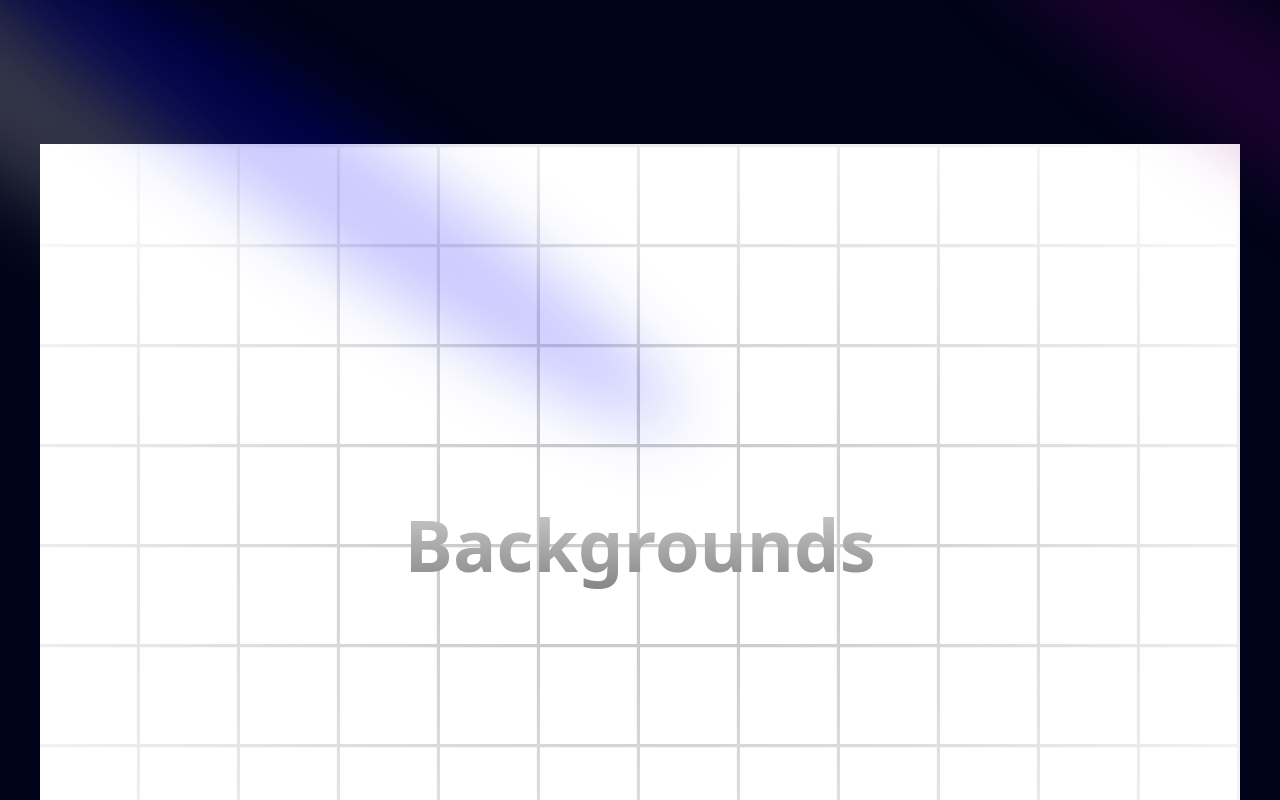
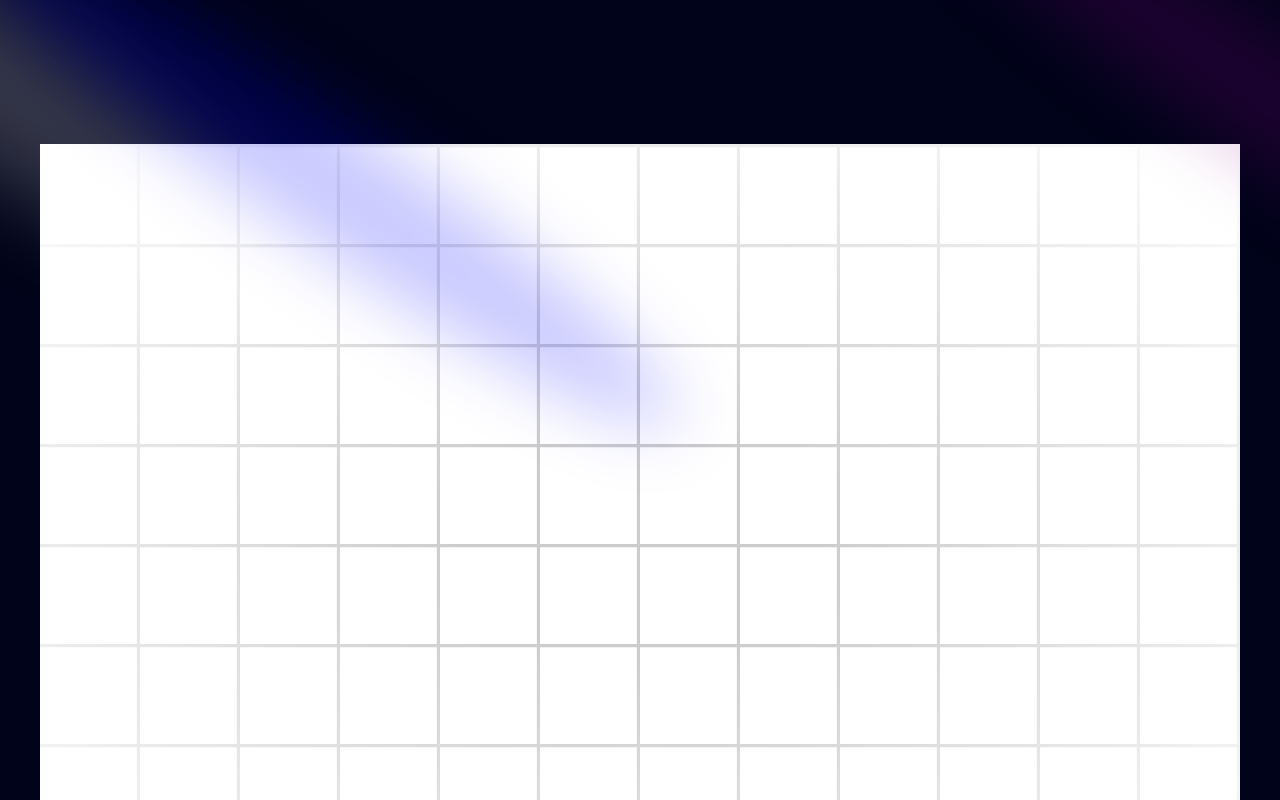
Before and after one commit to RazanRezq/nextjs-portfolio, a Next.js app: page / in a window 1280 px wide. Shown: the top 800 px of the page. Built offline with nearby package versions, Linux system fonts and the light colour scheme.

Commit message:
add theme provider and integrate with layout for dark mode support

```diff
--- a/app/layout.tsx
+++ b/app/layout.tsx
@@ -1,20 +1,21 @@
-import type { Metadata } from "next";
-import { Geist, Geist_Mono } from "next/font/google";
-import "./globals.css";
+import type { Metadata } from 'next';
+import { Geist, Geist_Mono } from 'next/font/google';
+import './globals.css';
+import { ThemeProvider } from './provider';
 
 const geistSans = Geist({
-  variable: "--font-geist-sans",
-  subsets: ["latin"],
+  variable: '--font-geist-sans',
+  subsets: ['latin'],
 });
 
 const geistMono = Geist_Mono({
-  variable: "--font-geist-mono",
-  subsets: ["latin"],
+  variable: '--font-geist-mono',
+  subsets: ['latin'],
 });
 
 export const metadata: Metadata = {
   title: "Razan's Portfolio",
-  description: "Modern portfolio ",
+  description: 'Modern portfolio ',
 };
 
 export default function RootLayout({
@@ -27,7 +28,14 @@ export default function RootLayout({
       <body
         className={`${geistSans.variable} ${geistMono.variable} antialiased`}
       >
-        {children}
+        <ThemeProvider
+          attribute="class"
+          defaultTheme="system"
+          enableSystem
+          disableTransitionOnChange
+        >
+          {children}
+        </ThemeProvider>
       </body>
     </html>
   );
--- /dev/null
+++ b/app/provider.tsx
@@ -0,0 +1,11 @@
+'use client';
+
+import * as React from 'react';
+import { ThemeProvider as NextThemesProvider } from 'next-themes';
+
+export function ThemeProvider({
+  children,
+  ...props
+}: React.ComponentProps<typeof NextThemesProvider>) {
+  return <NextThemesProvider {...props}>{children}</NextThemesProvider>;
+}
--- a/components/Hero.tsx
+++ b/components/Hero.tsx
@@ -16,12 +16,8 @@ function Hero() {
         <Spotlight className="left-80 top-28 h-[80vh] w-[50vw]" fill="blue" />
       </div>
 
-      <div className="dark:bg-grid-white/[0.3] bg-grid-black/[0.2] relative flex h-screen w-full items-center justify-center bg-white dark:bg-black-100">
-        {/* Radial gradient for the container to give a faded look */}
+      <div className="relative flex h-screen w-full items-center justify-center bg-white bg-grid-black/[0.2] dark:bg-black-100 dark:bg-grid-white/[0.3]">
         <div className="pointer-events-none absolute inset-0 flex items-center justify-center bg-white [mask-image:radial-gradient(ellipse_at_center,transparent_20%,black)] dark:bg-black-100"></div>
-        <p className="relative z-20 bg-gradient-to-b from-neutral-200 to-neutral-500 bg-clip-text py-8 text-4xl font-bold text-transparent sm:text-7xl">
-          Backgrounds
-        </p>
       </div>
     </div>
   );
--- a/package.json
+++ b/package.json
@@ -16,7 +16,8 @@
     "react": "^19.0.0",
     "react-dom": "^19.0.0",
     "tailwind-merge": "^3.0.1",
-    "tailwindcss-animate": "^1.0.7"
+    "tailwindcss-animate": "^1.0.7",
+    "theme": "^0.1.0"
   },
   "devDependencies": {
     "@eslint/eslintrc": "^3",
```
Also changed, not shown: 1 other file (tests, documents, lock files or other folders).
